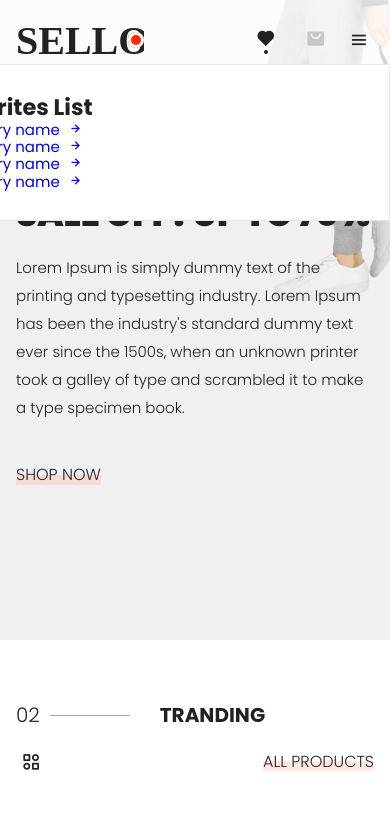
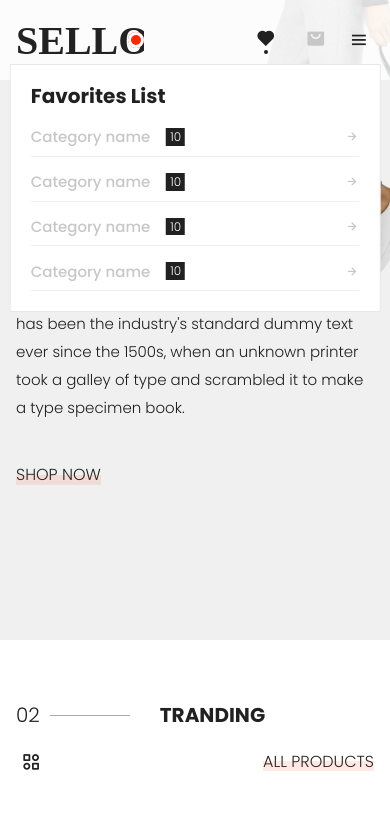
Before and after one commit to SergeiWeb/sello-e-commerce, a plain HTML site: page index.html in a window 390 px wide. Both pictures are taken after a click on the button 265 px from the left and 40 px from the top of the page. Shown: the top 820 px of the page. Drawn offline with nearby package versions, Linux system fonts and the light colour scheme.

Commit message:
wrote adaptive for modal-favorites

```diff
--- a/assets/scss/components/_media.scss
+++ b/assets/scss/components/_media.scss
@@ -136,8 +136,11 @@
 }
 
 @media screen and (max-width: 968px) {
-	.modal-cart {
+	.modal {
+		&-favorites,
+		&-cart {
 			right: 1rem;
+		}
 	}
 
 	.products {
@@ -247,7 +250,9 @@
 		}
 	}
 
-	.modal-cart {
+	.modal {
+		&-favorites,
+		&-cart {
 			top: 140%;
 			right: auto;
 			left: 50%;
@@ -256,6 +261,7 @@
 
 			&.open-cart {
 				top: 100%;
+			}
 		}
 	}
 
@@ -514,9 +520,13 @@
 		column-gap: 5%;
 	}
 
-	.modal-cart {
+	.modal {
+		&-favorites,
+		&-cart {
 			padding: 1.25rem;
+		}
 
+		&-cart {
 			&__list {
 				display: flex;
 				flex-direction: column;
@@ -545,6 +555,7 @@
 			&__counter {
 				&-input {
 					min-width: 1.5rem;
+				}
 			}
 		}
 	}
@@ -589,17 +600,26 @@
 }
 
 @media screen and (max-width: 340px) {
+	.nav__actions {
+		column-gap: 1rem;
+	}
+
 	.home {
 		&__img {
 			right: -200px;
 		}
 	}
 
-	.modal-cart {
+	.modal {
+		&-favorites,
+		&-cart {
 			padding: 0.625rem;
+		}
 
+		&-cart {
 			&__img {
 				width: 3rem;
+			}
 		}
 	}
 
--- a/assets/scss/components/_modal.scss
+++ b/assets/scss/components/_modal.scss
@@ -6,7 +6,7 @@
 		position: absolute;
 		top: 110%;
 		right: 0;
-		width: 30rem;
+		width: 20rem;
 		opacity: 0;
 		pointer-events: none;
 		padding: 1.875rem;
@@ -20,30 +20,66 @@
 			opacity: 1;
 			pointer-events: auto;
 		}
+
+		&__title {
+			font-size: var(--h3-font-size);
+			font-weight: var(--font-bold);
+		}
+	}
+
+	&-favorites {
+		&__wrapper {
+			display: grid;
+			row-gap: 1.25rem;
+		}
+
+		&__list {
+			display: flex;
+			flex-direction: column;
+			row-gap: 1rem;
+		}
+
+		&__link {
+			color: var(--text-color);
+			font-weight: var(--font-medium);
+			display: flex;
+			align-items: center;
+			column-gap: 1rem;
+			transition: 0.4s;
+			padding-bottom: 0.625rem;
+			border-bottom: 1px solid var(--bg-color);
+
+			&:hover {
+				color: var(--border-color);
+				border-color: var(--border-color);
+
+				& .modal-favorites__link-icon {
+					transform: translateX(0.4rem);
+				}
+			}
+
+			&-count {
+				padding: 0.125rem 0.25rem;
+				color: var(--white-color);
+				font-weight: var(--font-light);
+				font-size: var(--smaller-font-size);
+				background-color: var(--body-color);
+			}
+
+			&-icon {
+				margin-left: auto;
+				transition: transform 0.4s;
+			}
+		}
 	}
 
 	&-cart {
-		position: absolute;
-		top: 110%;
-		right: 0;
 		width: 30rem;
-		opacity: 0;
-		pointer-events: none;
-		padding: 1.875rem;
-		border: 0.5px solid rgba(#222222, 0.1);
-		background-color: var(--white-color);
-		transition: 0.4s;
-		z-index: var(--z-tooltip);
 
 		&__wrapper {
 			display: flex;
 			row-gap: 1.875rem;
 			flex-direction: column;
-		}
-
-		&__title {
-			font-size: var(--h3-font-size);
-			font-weight: var(--font-bold);
 		}
 
 		&__list {
@@ -174,7 +210,7 @@
 			align-items: center;
 			justify-content: space-between;
 			border-top: 1px solid rgba(#707070, 0.1);
-			padding-top: 1.25rem; //0.75rem;
+			padding-top: 1.25rem;
 		}
 
 		&__amount {
--- a/index.html
+++ b/index.html
@@ -101,7 +101,7 @@
 							<li class="modal-favorites__item">
 								<a href="#" class="modal-favorites__link">
 									<span class="modal-favorites__link-text">Category name</span>
-									<span class="modal-favorites__link-count"></span>
+									<span class="modal-favorites__link-count">10</span>
 									<i
 										class="bx bx-right-arrow-alt modal-favorites__link-icon"
 									></i>
@@ -110,7 +110,7 @@
 							<li class="modal-favorites__item">
 								<a href="#" class="modal-favorites__link">
 									<span class="modal-favorites__link-text">Category name</span>
-									<span class="modal-favorites__link-count"></span>
+									<span class="modal-favorites__link-count">10</span>
 									<i
 										class="bx bx-right-arrow-alt modal-favorites__link-icon"
 									></i>
@@ -119,7 +119,7 @@
 							<li class="modal-favorites__item">
 								<a href="#" class="modal-favorites__link">
 									<span class="modal-favorites__link-text">Category name</span>
-									<span class="modal-favorites__link-count"></span>
+									<span class="modal-favorites__link-count">10</span>
 									<i
 										class="bx bx-right-arrow-alt modal-favorites__link-icon"
 									></i>
@@ -128,7 +128,7 @@
 							<li class="modal-favorites__item">
 								<a href="#" class="modal-favorites__link">
 									<span class="modal-favorites__link-text">Category name</span>
-									<span class="modal-favorites__link-count"></span>
+									<span class="modal-favorites__link-count">10</span>
 									<i
 										class="bx bx-right-arrow-alt modal-favorites__link-icon"
 									></i>
```
Also changed, not shown: assets/css/main.css. Lines whose indentation alone changed are shown as unchanged.
